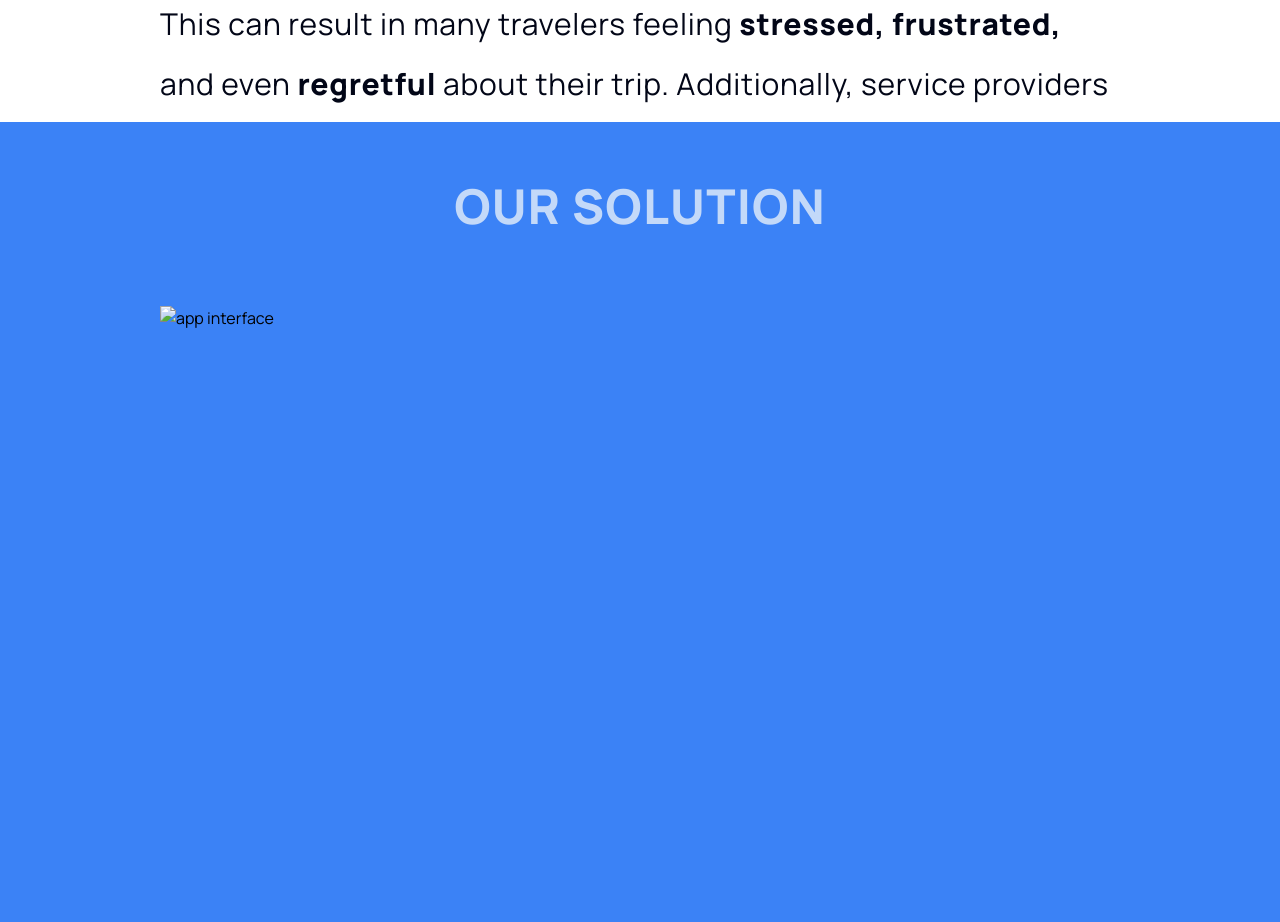
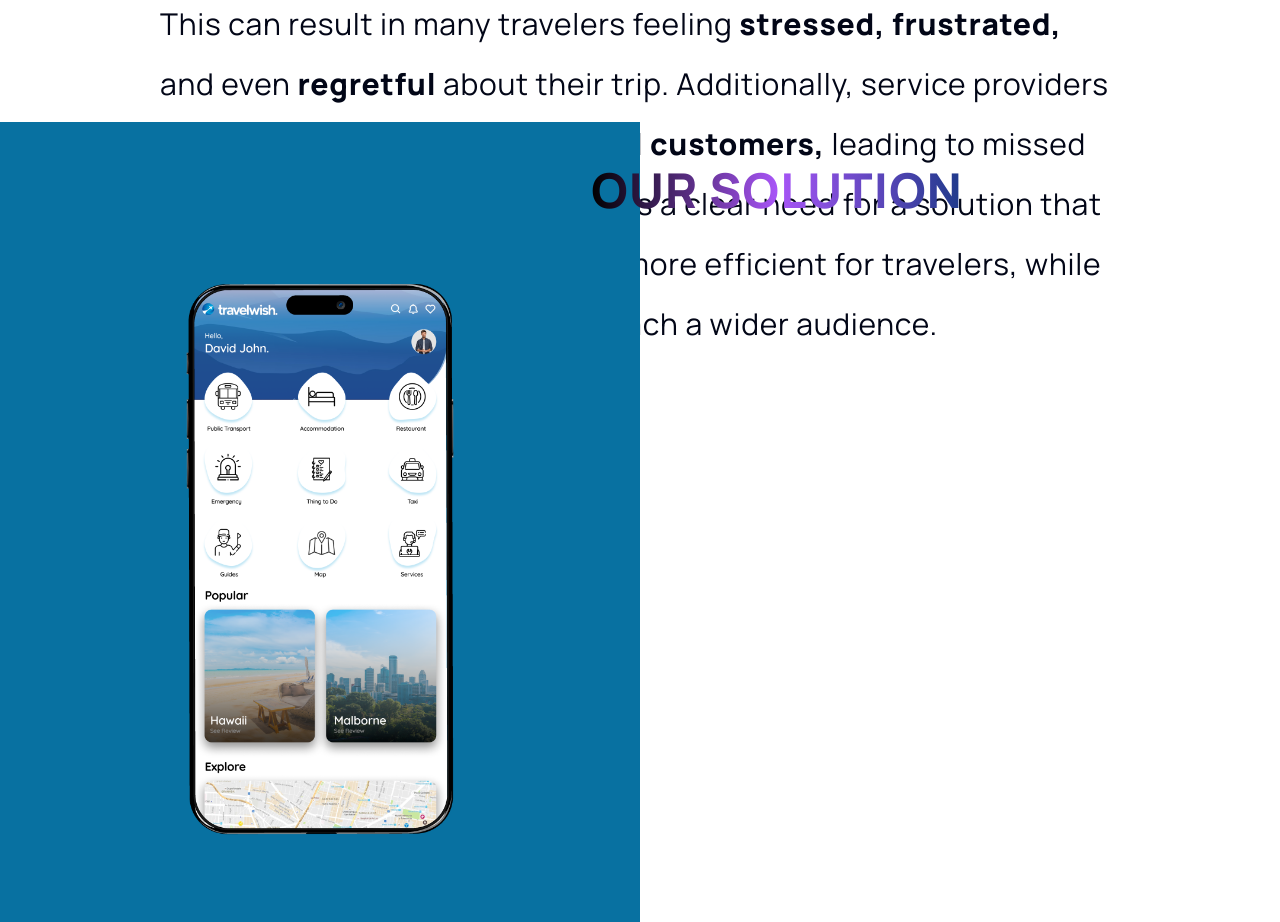
Before and after one commit to Nekromenzer/travelwish-web, a plain HTML site: page index.html in a window 1280 px wide. Shown: the part 2278-3200 px from the top of the page. Drawn offline with nearby package versions, Linux system fonts and the light colour scheme.

Commit message:
solution section

```diff
--- a/index.html
+++ b/index.html
@@ -75,7 +75,8 @@
 
     <!-- 2nd section -->
     <section class="bg-[#0A3C67] z-10 relative h-screen px-[10rem] py-[3rem] bg-cover bg-blend-luminosity">
-        <h3 class="text-[3rem] font-bold text-slate-100/75 whitespace-nowrap tracking-wide mb-16 mt-[4rem]">TABLE OF CONTENT</h3>
+        <h3 class="text-[3rem] font-bold text-slate-100/75 whitespace-nowrap tracking-wide mb-16 mt-[4rem]">TABLE OF
+            CONTENT</h3>
 
         <div class="flex flex-col gap-[2.5rem] justify-between items-start">
             <div class="flex justify-between items-center rounded-full bg-white gap-4 px-4 py-3 w-3/4">
@@ -151,13 +152,21 @@
     </section>
 
     <!-- 4th section -->
-    <section class="z-10 relative h-screen px-[10rem] py-[3rem] bg-blue-500">
-        <h3 class="text-[3rem] font-bold text-slate-100/75 whitespace-nowrap tracking-wide mb-16 text-center">OUR
+    <section class="z-10 relative h-screen  h-screen">
+        <h3
+            class="text-[3rem] font-bold text-slate-700/75 whitespace-nowrap tracking-wide mb-16 text-center absolute left-[46.2%] mt-[2rem] bg-gradient-to-r from-black via-purple-500 to-blue-900 text-transparent bg-clip-text">
+            OUR
             SOLUTION</h3>
-        <div class="flex justify-between items-center">
-            <div class="flex justify-center items-center">
-                <img src="" alt="app interface"/>
+        <div class="w-1/2">
+            <div class="flex justify-between items-center bg-[#0871A1] h-screen pt-16 ">
+                <div class="flex justify-center items-center mx-auto">
+                    <img src="./images/Home-screen.png" alt="app interface" class="w-[50rem] mx-auto" />
+                </div>
             </div>
+        </div>
+
+        <div class=" w-1/2">
+
         </div>
     </section>
 </body>
```
